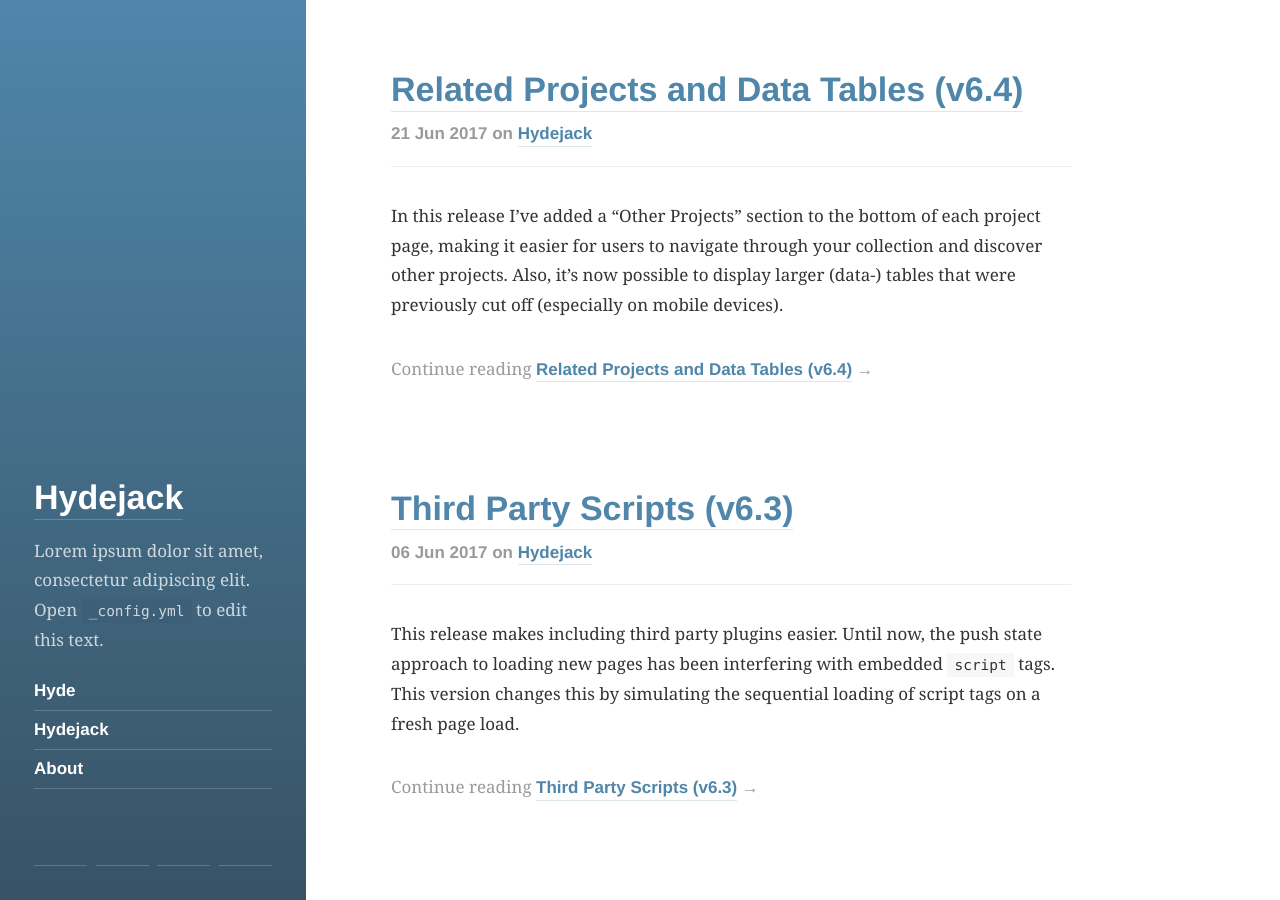
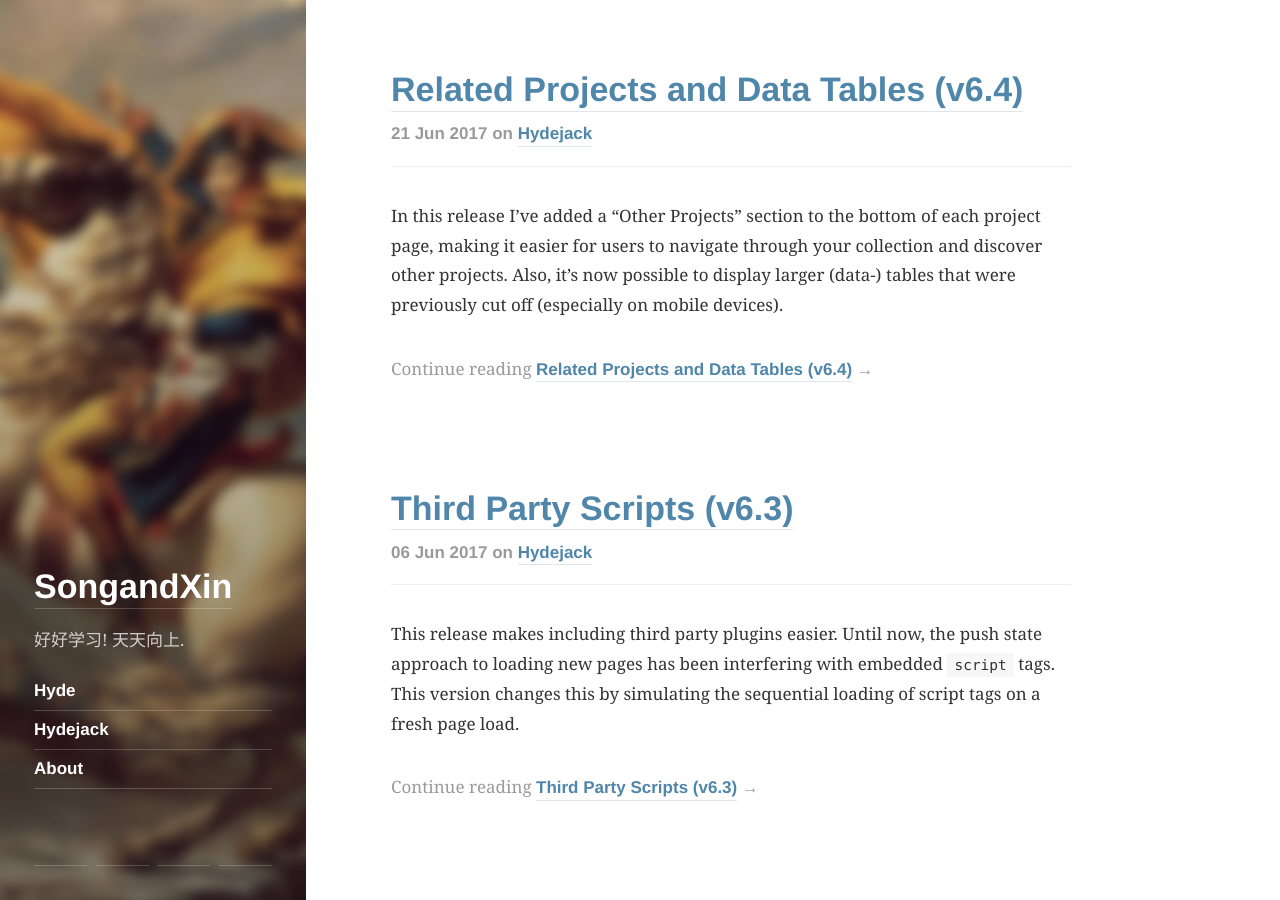
Before and after one commit to aiz327/songandxin.github.io, a Jekyll site: the page built from index.html, in a window 1280 px wide and 900 px high. Built offline with Jekyll 4.4.1, drawn with Linux system fonts in a browser that asks for light colours; nearby versions of some CDN libraries; the list of posts is cut into pages by our own code.

Commit message:
Update _config.yml

```diff
--- a/_config.yml
+++ b/_config.yml
@@ -2,7 +2,7 @@
 #  User configuration
 # -----------------------------------------------------------------------------
 
-title:               Hydejack
+title:               SongandXin
 
 # The unique resource location of your page.
 # Set to `https://<username>.github.io` when hosting on GitHub Pages
@@ -18,8 +18,8 @@ tagline:             A pretentious two-column Jekyll theme.
 # A short description of the page, used in the sidebar and as fallback for the meta description tag.
 # Markdown enabled, but don't use more than one paragraph (enforced by `>`)
 description:         >
-  Lorem ipsum dolor sit amet, consectetur adipiscing elit.
-  Open `_config.yml` to edit this text.
+  好好学习!
+  天天向上.
 
 # This should be the same author as first entry in `_data/authors.yml`
 author:
@@ -27,7 +27,7 @@ author:
   email:             <mail@domain.tld>
 
 # Fallback image and color
-image:               /hydejack/assets/img/nap.jpg
+image:               /songandxin.github.io/assets/img/nap.jpg
 color:               '#4f86aa'
 
 # The font used for headings. Expects a string that is a valid CSS font-family value.
```
